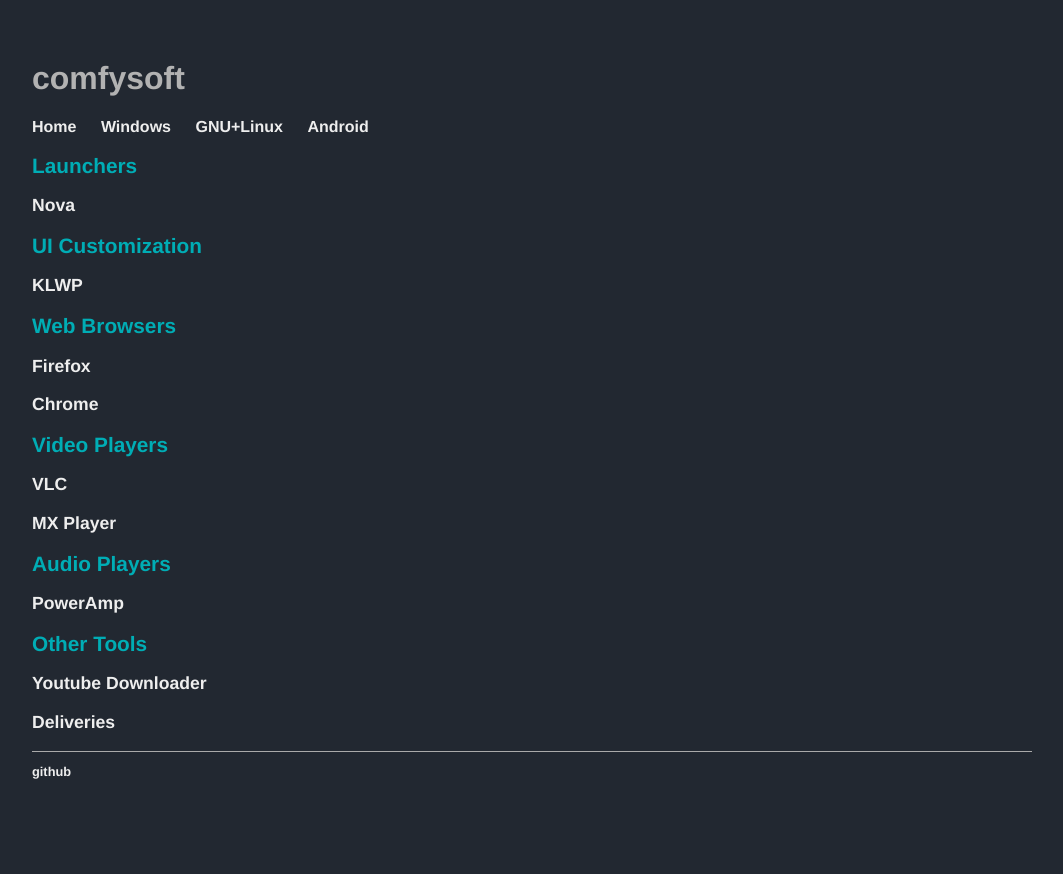
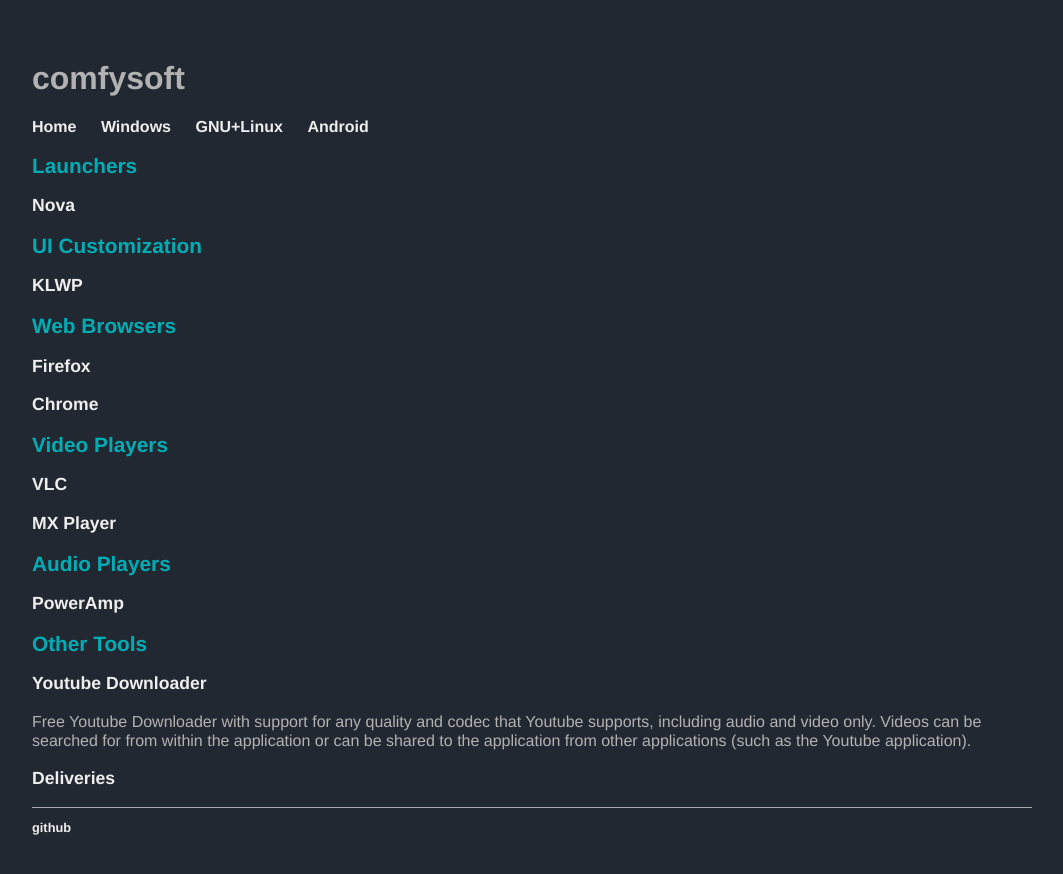
Before and after one commit to mightynerd/comfysoft, a Jekyll site: the page built from a/index.md, in a window 1280 px wide. Shown: the top 874 px of the page, without its empty margins (108-1171 px from the left). Built offline with Jekyll 4.4.1, drawn with Linux system fonts in a browser that asks for light colours.

Commit message:
Update a

```diff
--- a/a/index.md
+++ b/a/index.md
@@ -31,5 +31,6 @@ permalink: /a/
 ## Other Tools
 
 ### Youtube Downloader
+Free Youtube Downloader with support for any quality and codec that Youtube supports, including audio and video only. Videos can be searched for from within the application or can be shared to the application from other applications (such as the Youtube application).
 
 ### Deliveries
```
